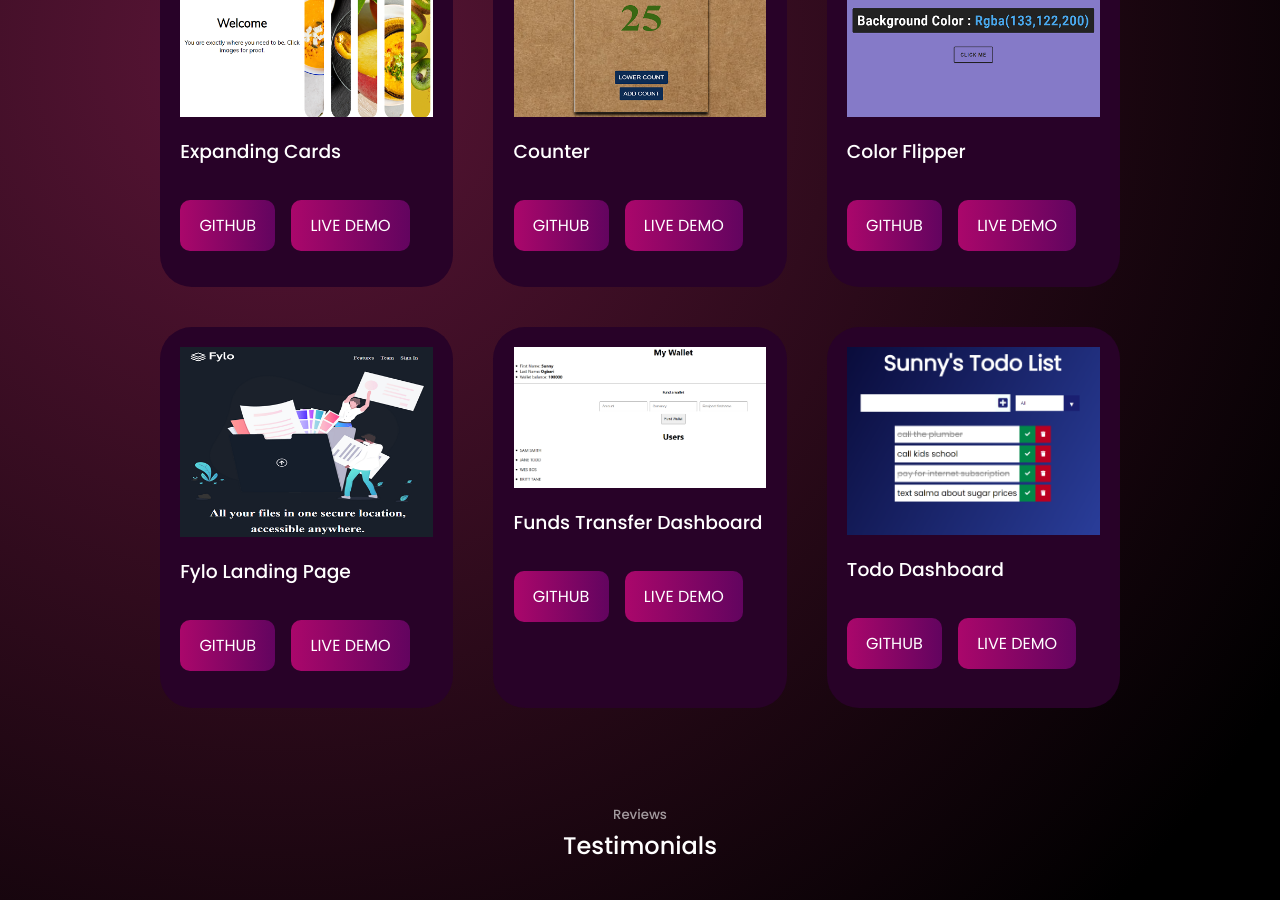
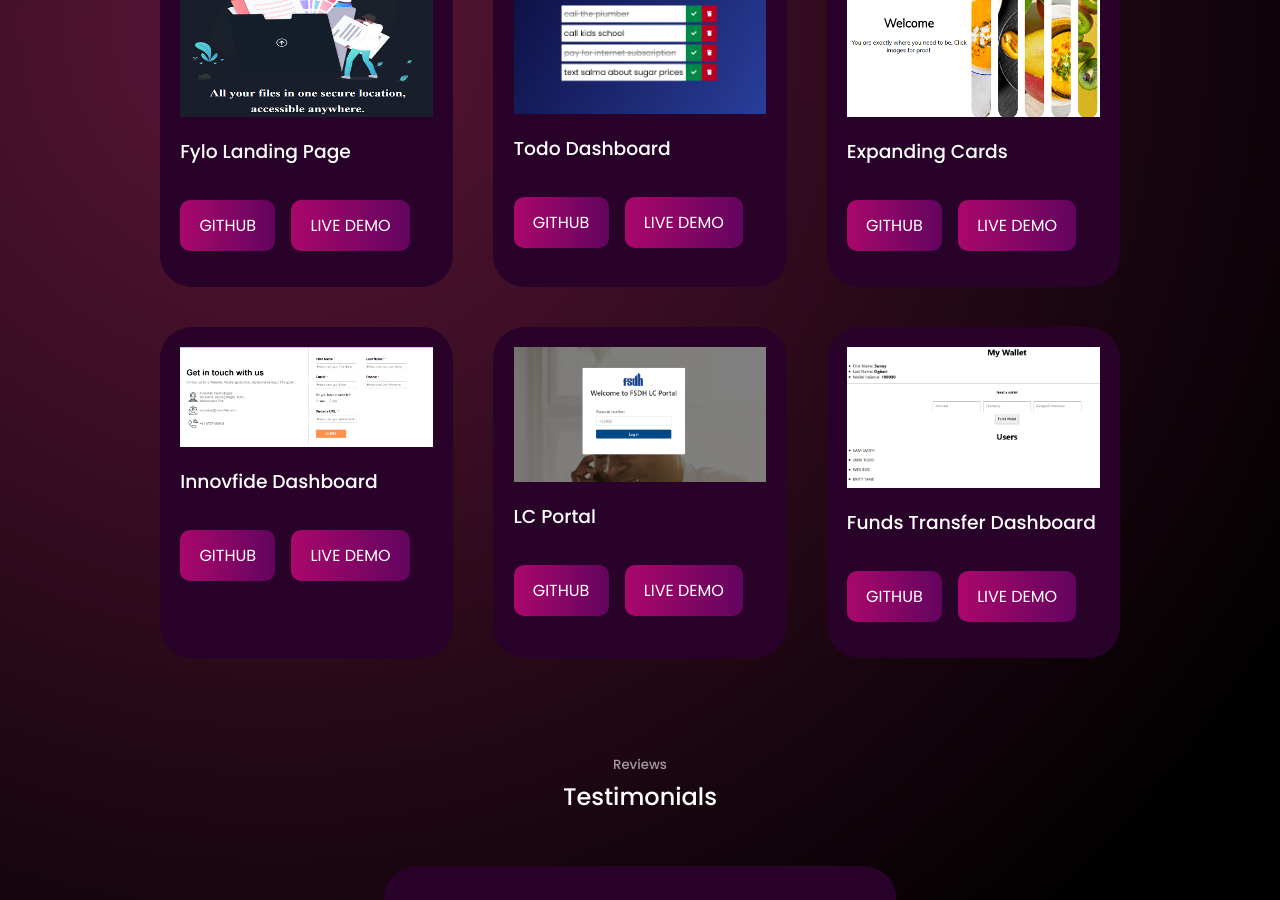
Before and after one commit to thecoderchef/sunnys-portfolio, a React (Create React App) app: page / in a window 1280 px wide. Shown: the part 2300-3200 px from the top of the page. Built offline with nearby package versions, Linux system fonts and the light colour scheme.

Commit message:
portfolio changes

```diff
--- a/src/components/portfolio/Portfolio.jsx
+++ b/src/components/portfolio/Portfolio.jsx
@@ -8,38 +8,16 @@ import './portfolio.css'
 // import IMG6 from '../../assets/portfolio6.jpg'
 import FYLO from '../../assets/fylo-portfolio.png'
 import CARDS from '../../assets/cards-portfolio.png'
-import COUNTER from '../../assets/counter.png'
-import FLIPPER from '../../assets/colorFlipper.png'
+// import COUNTER from '../../assets/counter.png'
+import INNOVFIDE from '../../assets/innovfide.png'
+
+import LCPORTAL from '../../assets/lcportal.png'
 import SENDFUNDS from '../../assets/sendFunds.png'
 import TODO from '../../assets/todoApp.png'
 
 const data = [
   {
     id: 1,
-    image: CARDS,
-    title: 'Expanding Cards',
-    github: 'https://github.com/thecoderchef/Expanding_cards',
-    demo: 'https://expandingcardsbythecodrchef.netlify.app//',
-  },
-
-  {
-    id: 2,
-    image: COUNTER,
-    title: 'Counter',
-    github: 'https://github.com/thecoderchef/counterjs',
-    demo: 'https://counterbythecoderchef.netlify.app/',
-  },
-
-  {
-    id: 3,
-    image: FLIPPER,
-    title: 'Color Flipper',
-    github: 'https://github.com/thecoderchef/color-flipper',
-    demo: 'https://task-color-flipper.netlify.app/',
-  },
-
-  {
-    id: 4,
     image: FYLO,
     title: 'Fylo Landing Page',
     github: 'https://github.com/thecoderchef/Fylo-landing-page',
@@ -47,20 +25,52 @@ const data = [
   },
 
   {
+    id: 2,
+    image: TODO,
+    title: 'Todo Dashboard',
+    github: 'https://github.com/thecoderchef/todoapp',
+    // demo: 'https://sunny-fylo-landing-page.netlify.app/',
+  },
+
+  {
+    id: 3,
+    image: CARDS,
+    title: 'Expanding Cards',
+    github: 'https://github.com/thecoderchef/Expanding_cards',
+    demo: 'https://expandingcardsbythecodrchef.netlify.app//',
+  },
+
+
+  {
+    id: 4,
+    image: INNOVFIDE,
+    title: 'Innovfide Dashboard',
+    github: 'https://github.com/thecoderchef/innovfide-1',
+    // demo: 'https://counterbythecoderchef.netlify.app/',
+  },
+
+
+
+
+  {
     id: 5,
+    image: LCPORTAL,
+    title: 'LC Portal',
+    // github: 'https://github.com/thecoderchef/color-flipper',
+    // demo: 'https://task-color-flipper.netlify.app/',
+  },
+
+
+
+  {
+    id: 6,
     image: SENDFUNDS,
     title: 'Funds Transfer Dashboard',
     // github: 'https://github.com/thecoderchef/Fylo-landing-page',
     demo: 'https://send-funds.netlify.app/',
   },
 
-  {
-    id: 6,
-    image: TODO,
-    title: 'Todo Dashboard',
-    github: 'https://github.com/thecoderchef/todoapp',
-    // demo: 'https://sunny-fylo-landing-page.netlify.app/',
-  },
+
 ]
 const Portfolio = () => {
   return (
```
Also changed, not shown: src/assets/innovfide.png (added), src/assets/lcportal.png (added).
